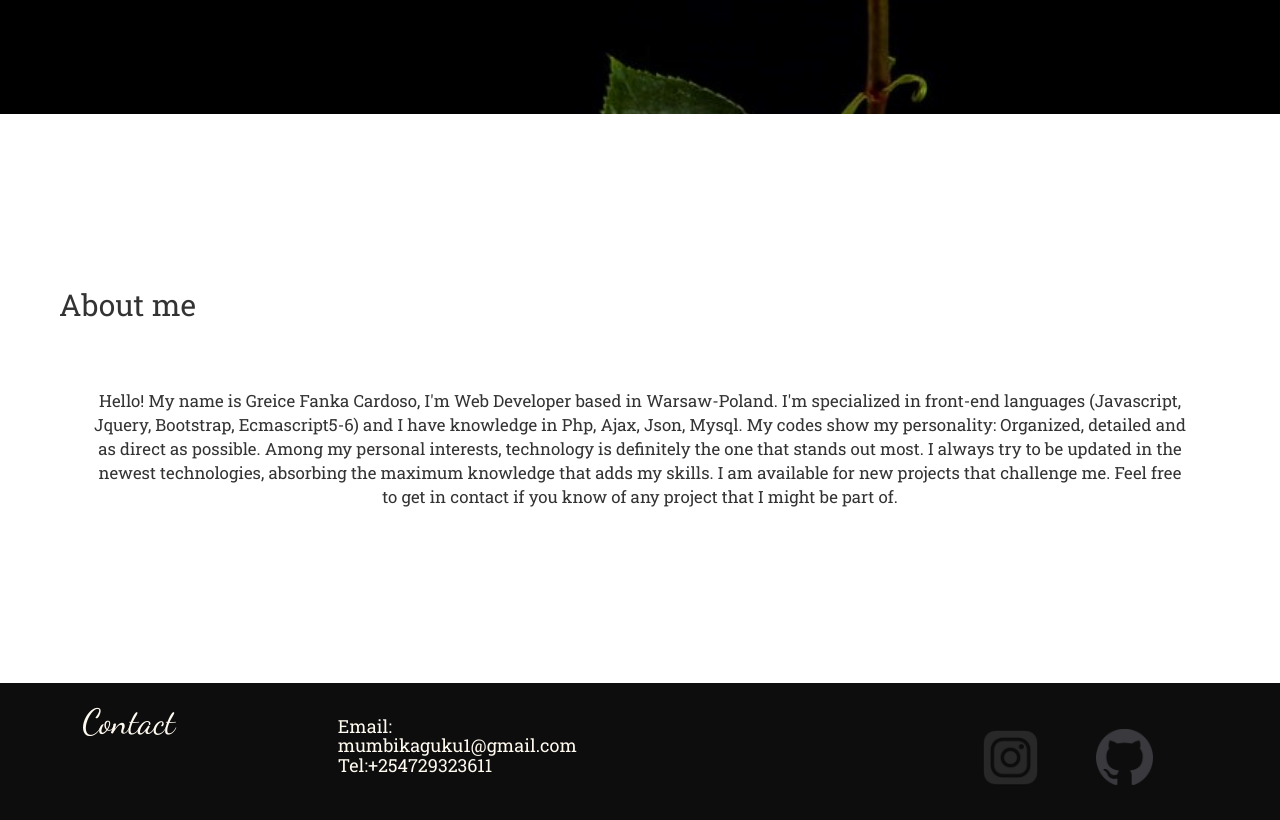
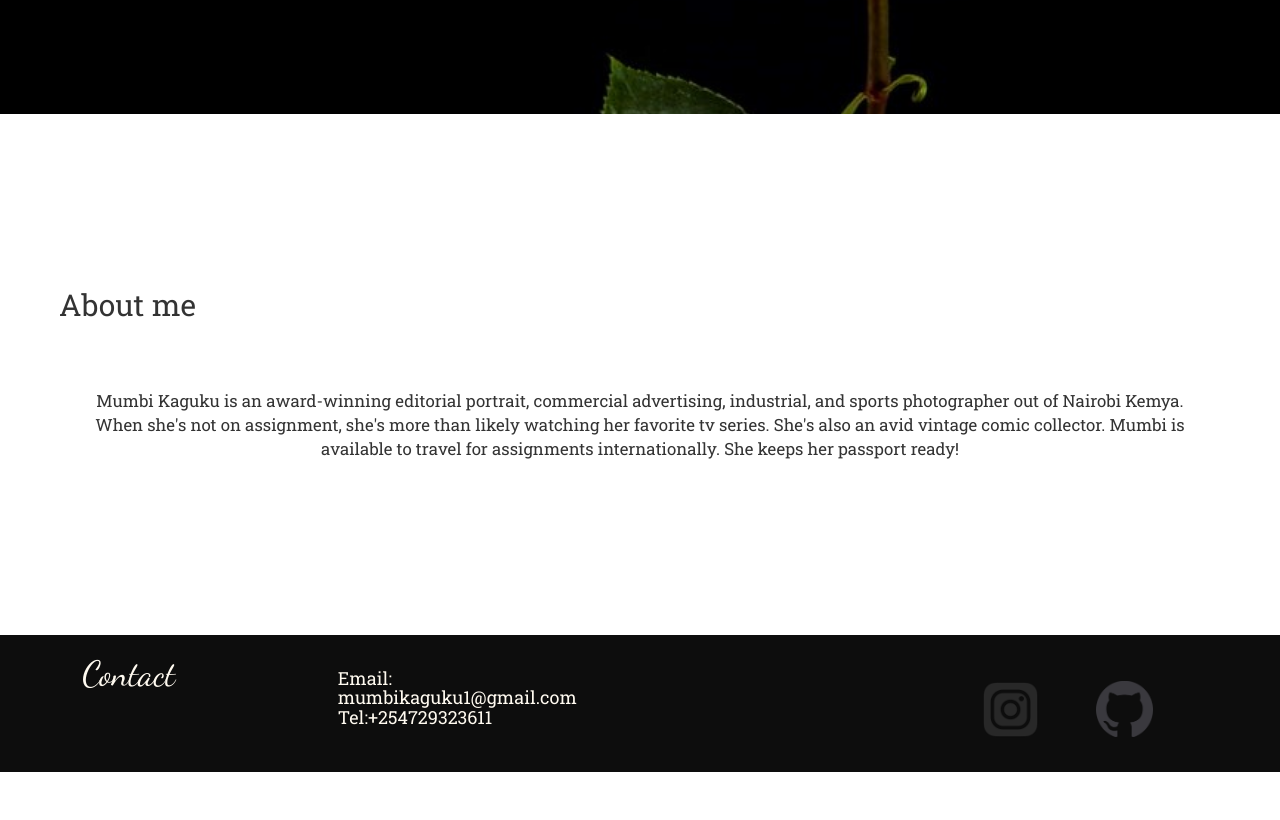
Before and after one commit to Iano-theDev/Mumbi-s, a plain HTML site: page index.html in a window 1280 px wide. Shown: the part 1952-2772 px from the top of the page. After the commit the page ends 2724 px from the top, so only its background shows below. Drawn offline with Linux system fonts and the light colour scheme.

Commit message:
added about

```diff
--- a/index.html
+++ b/index.html
@@ -103,12 +103,9 @@
         <div class="container">
             <div class="row">
                  <h2 class="text-center">About me</h2>
-                 <p class="text-center">Hello! My name is Greice Fanka Cardoso, I'm Web Developer based in Warsaw-Poland.
-                      I'm specialized in front-end languages (Javascript, Jquery, Bootstrap, Ecmascript5-6) and I have knowledge
-                       in Php, Ajax, Json, Mysql. My codes show my personality: Organized, detailed and as direct as possible.
-                        Among my personal interests, technology is definitely the one that stands out most. I always try to be
-                        updated in the newest technologies, absorbing the maximum knowledge that adds my skills. I am available
-                        for new projects that challenge me. Feel free to get in contact if you know of any project that I might be part of. </p>
+                 <p class="text-center">Mumbi Kaguku is an award-winning editorial portrait, commercial advertising, industrial, and sports photographer out of Nairobi Kemya. When she's not on assignment, she's more than likely watching her favorite tv series. She's also an avid vintage comic collector.
+
+                    Mumbi is available to travel for assignments internationally. She keeps her passport ready! </p>
             </div>
         </div>
     </div>
```
